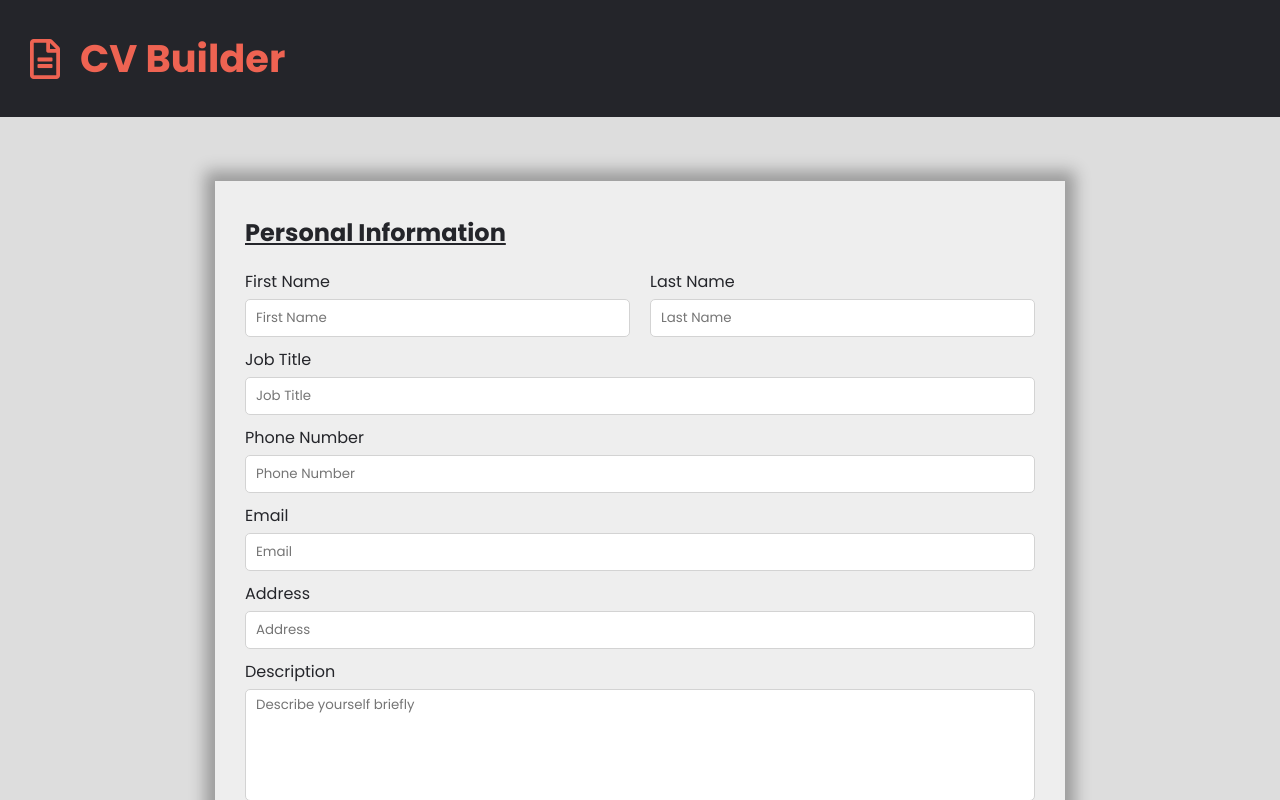
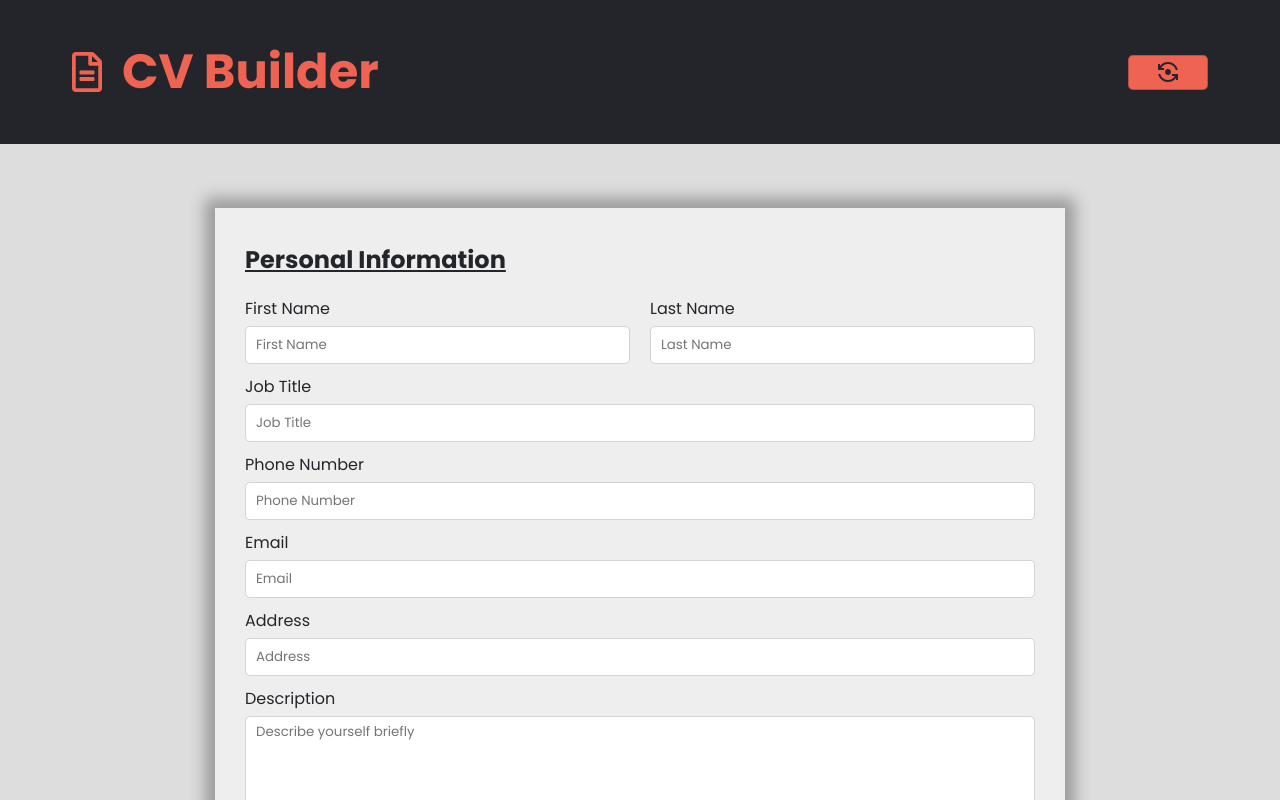
Before and after one commit to mirza-adnan/cv-builder, a React (Create React App) app: page / in a window 1280 px wide. Shown: the top 800 px of the page. Built offline with nearby package versions, Linux system fonts and the light colour scheme.

Commit message:
added button to flip the cv

```diff
--- a/src/App.css
+++ b/src/App.css
@@ -20,11 +20,37 @@ body {
 
 header {
 	display: flex;
+	justify-content: space-between;
 	align-items: center;
+	gap: 10px;
 	background-color: var(--clr-black);
 	color: var(--clr-orange);
-	padding: 30px;
-	font-size: clamp(1rem, 1.5vw, 1.5rem);
+	padding: 1.5em 3em;
+	font-size: clamp(0.8rem, 2vw, 1.5rem);
+}
+
+.logo {
+	display: flex;
+	align-items: center;
+}
+
+.flip-button {
+	display: flex;
+	justify-content: center;
+	align-items: center;
+	background-color: var(--clr-orange);
+	color: var(--clr-black);
+	padding: 10px 20px;
+	transition: transform 0.4s ease;
+}
+
+.flip-button:hover {
+	transform: scale(1.2);
+}
+
+.flip-button:hover span {
+	transition: transform 0.8s ease;
+	transform: rotateZ(180deg);
 }
 
 i.fa-file-alt {
@@ -47,6 +73,15 @@ main {
 	transform-style: preserve-3d;
 	transition: all 0.5s ease;
 	display: flex;
+}
+
+.flipped {
+	transform: rotateY(180deg);
+}
+
+.flip-button {
+	z-index: 10;
+	cursor: pointer;
 }
 
 .front {
@@ -147,6 +182,10 @@ textarea:focus {
 	box-shadow: 0 1px 3px rgba(32, 33, 36, 0.28);
 }
 
+.btn:active {
+	transform: scale(0.9);
+}
+
 .add-btn {
 	background-color: var(--clr-orange);
 	color: #f8f8ff;
@@ -156,10 +195,11 @@ textarea:focus {
 .preview {
 	background-color: var(--body);
 	overflow: hidden;
-	min-height: 800px;
+	min-height: 1000px;
 	word-break: break-all;
 	-webkit-box-shadow: 0px 0px 15px 10px rgba(0, 0, 0, 0.3);
 	box-shadow: 0px 0px 15px 10px rgba(0, 0, 0, 0.3);
+	margin-bottom: 32px;
 }
 
 .preview-header {
--- a/src/App.js
+++ b/src/App.js
@@ -6,14 +6,23 @@ import Header from './components/Header';
 class App extends Component {
 	constructor(props) {
 		super(props);
-		this.state = {};
+		this.state = {
+			flip: false,
+		};
+		this.handleFlip = this.handleFlip.bind(this);
+	}
+
+	handleFlip() {
+		this.setState({
+			flip: !this.state.flip,
+		});
 	}
 
 	render() {
 		return (
 			<div>
-				<Header />
-				<Main />
+				<Header handleFlip={this.handleFlip} />
+				<Main flip={this.state.flip} />
 			</div>
 		);
 	}
--- a/src/components/Header.js
+++ b/src/components/Header.js
@@ -1,10 +1,16 @@
-import React from 'react'
+import React from 'react';
 
-export default function Header() {
-    return (
-        <header>
-            <i className="far fa-file-alt"></i>
-            <h1>CV Builder</h1>
-        </header>
-    )
+export default function Header(props) {
+	const { handleFlip } = props;
+	return (
+		<header>
+			<div className='logo'>
+				<i className='far fa-file-alt'></i>
+				<h1>CV Builder</h1>
+			</div>
+			<button className='flip-button btn' onClick={handleFlip}>
+				<span className='material-icons'>flip_camera_android</span>
+			</button>
+		</header>
+	);
 }
--- a/src/components/Main.js
+++ b/src/components/Main.js
@@ -4,8 +4,8 @@ import Preview from './Preview/Preview';
 import uniqid from 'uniqid';
 
 export class Main extends Component {
-	constructor() {
-		super();
+	constructor(props) {
+		super(props);
 		this.state = {
 			personal: {
 				firstName: '',
@@ -46,7 +46,6 @@ export class Main extends Component {
 		this.handleChangeExperience = this.handleChangeExperience.bind(this);
 		this.handleAddExperience = this.handleAddExperience.bind(this);
 		this.handleDeleteExperience = this.handleDeleteExperience.bind(this);
-		this.handleFlip = this.handleFlip.bind(this);
 	}
 
 	handleChangePersonal(e) {
@@ -138,21 +137,12 @@ export class Main extends Component {
 		});
 	}
 
-	handleFlip() {
-		this.setState({
-			flip: !this.state.flip,
-		});
-	}
+	render() {
+		const { flip } = this.props;
 
-	render() {
-		const className = this.state.flip
-			? 'flip-container flipped'
-			: 'flip-container';
+		const className = flip ? 'flip-container flipped' : 'flip-container';
 		return (
 			<main>
-				<div className='flip-button' onClick={this.handleFlip}>
-					<span className='material-icons'>flip_camera_android</span>
-				</div>
 				<div className={className}>
 					<div className='front'>
 						<Form
```
